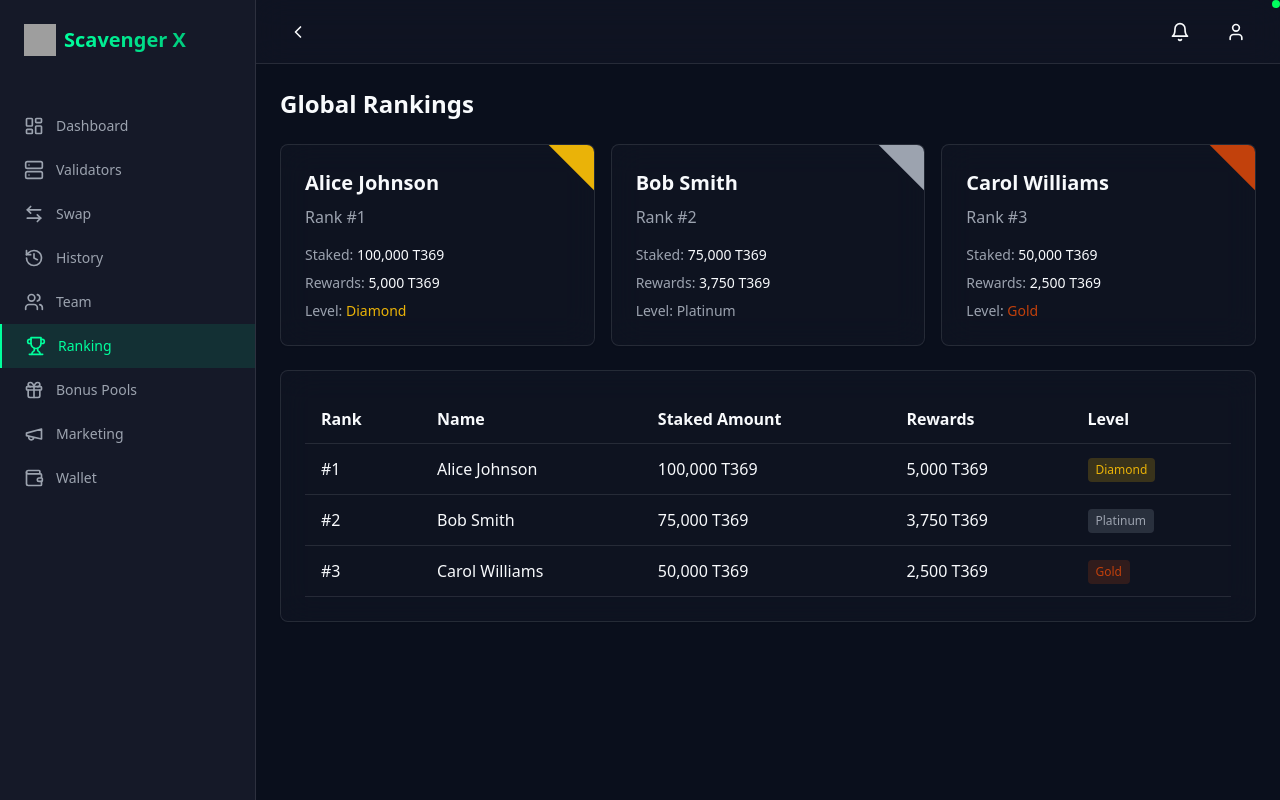
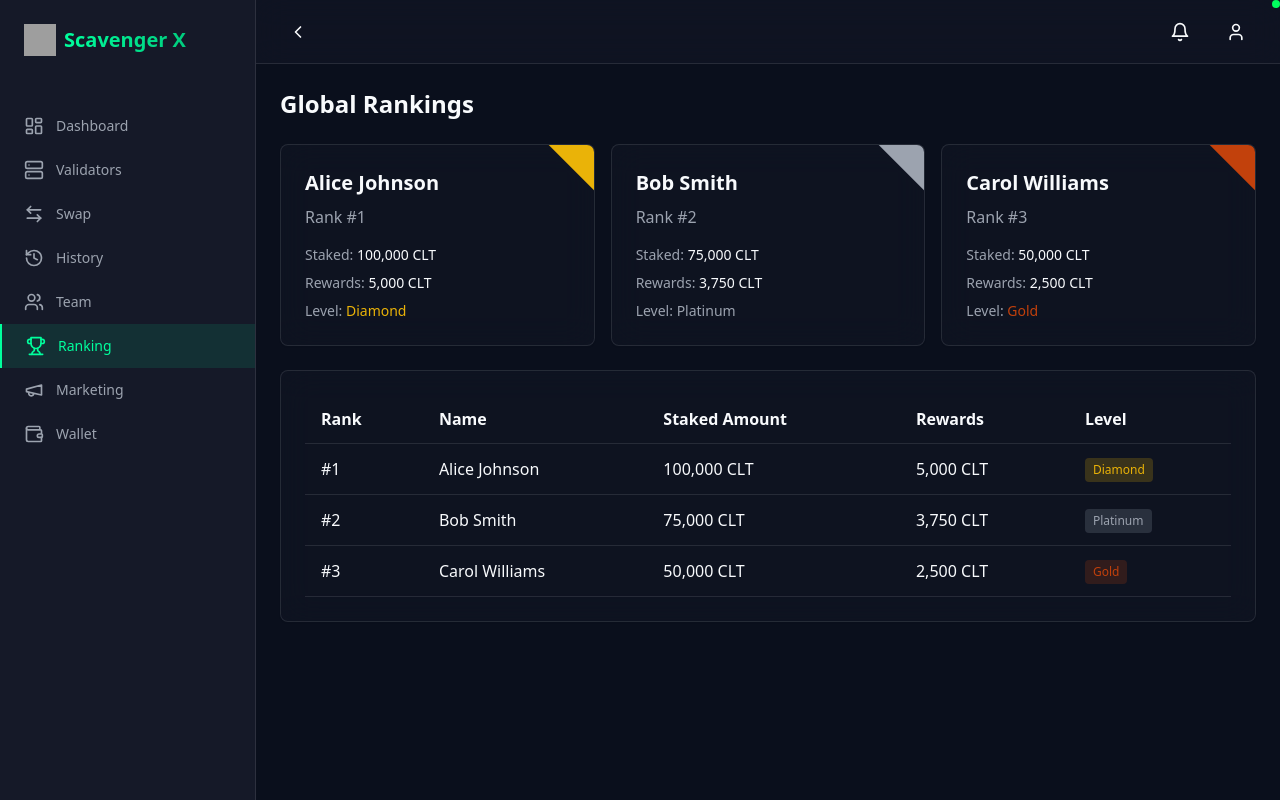
Before and after one commit to billyjeanrae/eco-stake-hub, a React (Vite) app: page /ranking in a window 1280 px wide. Built offline with nearby package versions, Linux system fonts and the light colour scheme; grey boxes are pictures that could not be loaded.

Commit message:
Remove T369 and Bonus Pool References
Replaced all instances of 'T369' with 'CLT' across all pages. Removed the Bonus Pools menu tab and corresponding page from the application.
[skip gpt_engineer]

```diff
--- a/src/components/layout/MainLayout.tsx
+++ b/src/components/layout/MainLayout.tsx
@@ -1,4 +1,4 @@
-import { Bell, Menu, User, LayoutDashboard, History, Users, Trophy, Gift, Megaphone, Server, ArrowLeftRight, Settings, ChevronRight, ChevronLeft, Wallet } from "lucide-react";
+import { Bell, Menu, User, LayoutDashboard, History, Users, Trophy, Megaphone, Server, ArrowLeftRight, Settings, ChevronRight, ChevronLeft, Wallet } from "lucide-react";
 import { Link, useLocation } from "react-router-dom";
 import { useState } from "react";
 import { Button } from "@/components/ui/button";
@@ -28,7 +28,6 @@ const MainLayout = ({ children }: { children: React.ReactNode }) => {
     { name: "History", href: "/history", icon: History },
     { name: "Team", href: "/team", icon: Users },
     { name: "Ranking", href: "/ranking", icon: Trophy },
-    { name: "Bonus Pools", href: "/bonus-pools", icon: Gift },
     { name: "Marketing", href: "/marketing", icon: Megaphone },
     { name: "Wallet", href: "/wallet", icon: Wallet },
   ];
--- a/src/pages/History.tsx
+++ b/src/pages/History.tsx
@@ -6,19 +6,19 @@ const History = () => {
     {
       date: "2024-02-20",
       type: "Stake",
-      amount: "1000 T369",
+      amount: "1000 CLT",
       status: "Completed",
     },
     {
       date: "2024-02-19",
       type: "Reward",
-      amount: "50 T369",
+      amount: "50 CLT",
       status: "Completed",
     },
     {
       date: "2024-02-18",
       type: "Unstake",
-      amount: "500 T369",
+      amount: "500 CLT",
       status: "Pending",
     },
   ];
--- a/src/pages/Marketing.tsx
+++ b/src/pages/Marketing.tsx
@@ -40,7 +40,6 @@ const Marketing = () => {
       <div className="space-y-6 animate-fade-in">
         <h1 className="text-2xl font-bold">Marketing Tools</h1>
 
-        {/* Referral Section */}
         <Card className="p-6 glass-card">
           <h2 className="text-xl font-bold mb-4">Your Referral Link</h2>
           <div className="flex gap-2">
@@ -61,7 +60,6 @@ const Marketing = () => {
           </p>
         </Card>
 
-        {/* Stats Section */}
         <div className="grid grid-cols-1 md:grid-cols-3 gap-4">
           <Card className="p-6 glass-card">
             <h3 className="text-sm text-gray-400 mb-2">Total Referrals</h3>
@@ -69,7 +67,7 @@ const Marketing = () => {
           </Card>
           <Card className="p-6 glass-card">
             <h3 className="text-sm text-gray-400 mb-2">Earned Rewards</h3>
-            <p className="text-2xl font-bold">1,200 T369</p>
+            <p className="text-2xl font-bold">1,200 CLT</p>
           </Card>
           <Card className="p-6 glass-card">
             <h3 className="text-sm text-gray-400 mb-2">Active Referrals</h3>
@@ -77,7 +75,6 @@ const Marketing = () => {
           </Card>
         </div>
 
-        {/* Marketing Materials */}
         <div className="grid grid-cols-1 md:grid-cols-3 gap-4">
           {marketingMaterials.map((material, index) => (
             <Card key={index} className="p-6 glass-card">
--- a/src/pages/Ranking.tsx
+++ b/src/pages/Ranking.tsx
@@ -6,22 +6,22 @@ const Ranking = () => {
     {
       rank: 1,
       name: "Alice Johnson",
-      staked: "100,000 T369",
-      rewards: "5,000 T369",
+      staked: "100,000 CLT",
+      rewards: "5,000 CLT",
       level: "Diamond",
     },
     {
       rank: 2,
       name: "Bob Smith",
-      staked: "75,000 T369",
-      rewards: "3,750 T369",
+      staked: "75,000 CLT",
+      rewards: "3,750 CLT",
       level: "Platinum",
     },
     {
       rank: 3,
       name: "Carol Williams",
-      staked: "50,000 T369",
-      rewards: "2,500 T369",
+      staked: "50,000 CLT",
+      rewards: "2,500 CLT",
       level: "Gold",
     },
   ];
```
